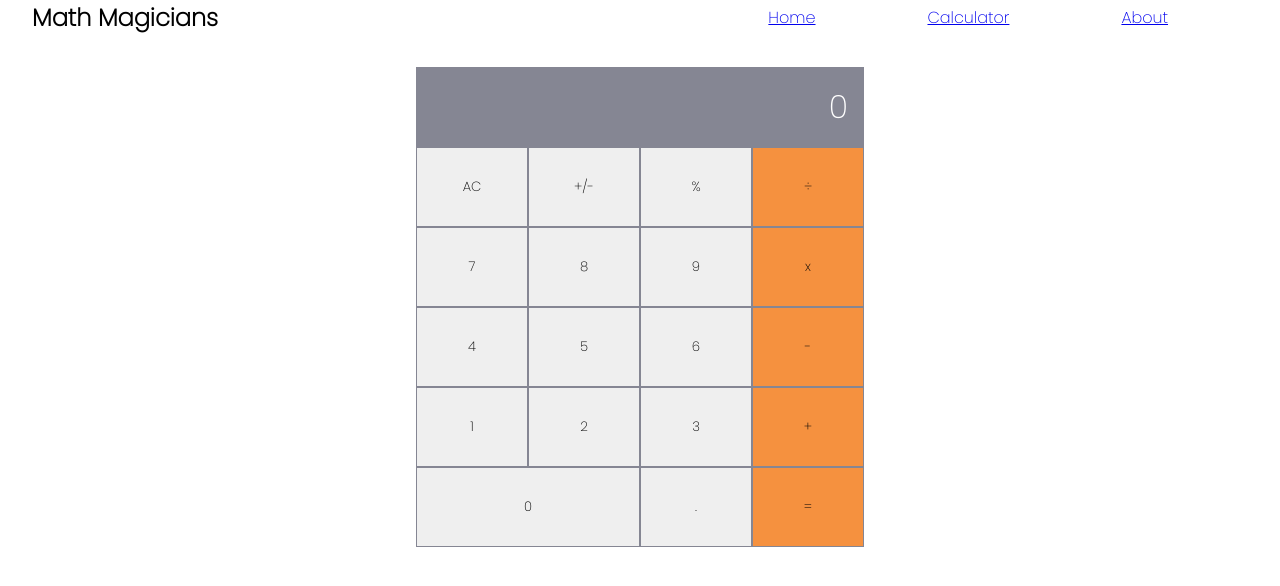
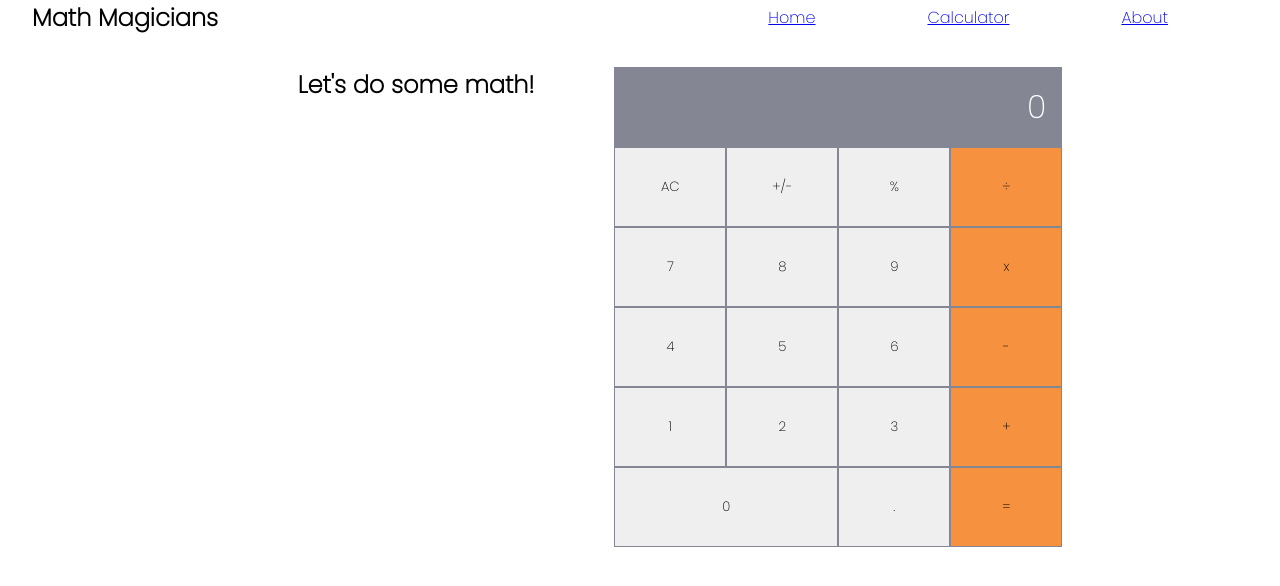
Before and after one commit to RokoVarano/math-magicians, a React (Create React App) app: page /calculator in a window 1280 px wide. Shown: the top 586 px of the page. Built offline with nearby package versions, Linux system fonts and the light colour scheme.

Commit message:
Update Calculator

```diff
--- a/src/components/Calculator.js
+++ b/src/components/Calculator.js
@@ -18,10 +18,14 @@ const Calculator = () => {
 
   const updateDisplay = () => (next === null ? total : next);
 
+  const title = 'Let\'s do some math!';
   return (
-    <section className="mainframe">
-      <p className="result">{ updateDisplay() }</p>
-      {buttons.map((text) => <Button content={text} key={`btn-${text}`} click={() => onClickBtn({ total, next, operation }, text)} />)}
+    <section className="calculator-page">
+      <h2 className="calculator-title">{title}</h2>
+      <article className="calculator-calc">
+        <p className="result">{ updateDisplay() }</p>
+        {buttons.map((text) => <Button content={text} key={`btn-${text}`} click={() => onClickBtn({ total, next, operation }, text)} />)}
+      </article>
     </section>
   );
 };
--- a/src/styles/calculator.scss
+++ b/src/styles/calculator.scss
@@ -1,4 +1,14 @@
-.mainframe {
+.calculator-page,
+.calculator-title {
+  align-items: flex-start;
+}
+
+.calculator-title {
+  width: auto;
+  padding: 0 5rem;
+}
+
+.calculator-calc {
   display: grid;
   width: auto;
   height: auto;
```
